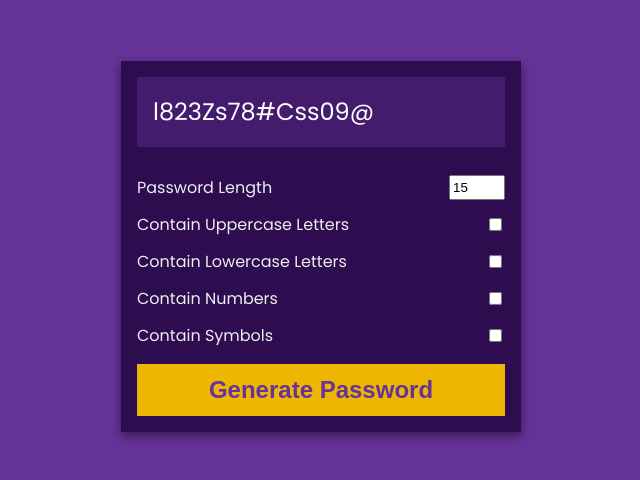
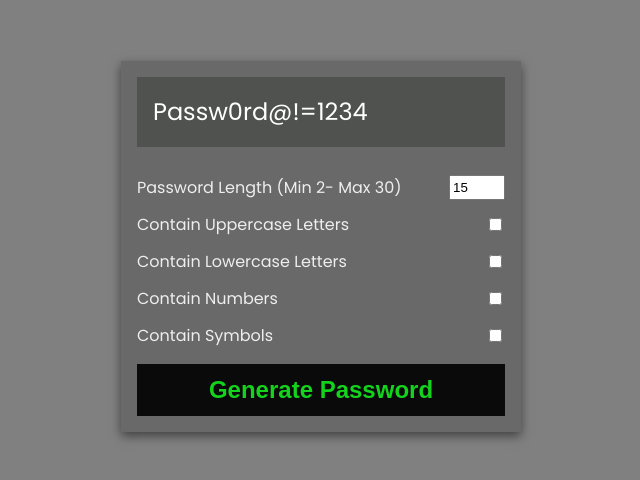
Before and after one commit to Tuhu101/PasswordGen, a plain HTML site: page PasswordGen/Index.html in a window 1280 px wide. Shown: the part 154-634 px from the top of the page, without its empty margins (319-959 px from the left). Drawn offline with Linux system fonts and the light colour scheme.

Commit message:
Add files via upload

```diff
--- a/PasswordGen/Index.html
+++ b/PasswordGen/Index.html
@@ -11,13 +11,13 @@
         <div class="pw-container">
             <div class="pw-header">
                 <div class="pw">
-                    <span id="pw">l823Zs78#Css09@</span>
+                    <span id="pw">Passw0rd@!=1234</span>
                     <button id="copy">Copy</button>
                 </div>
             </div>
             <div class="pw-body">
                 <div class="form-control">
-                    <label for="len">Password Length</label>
+                    <label for="len">Password Length (Min 2- Max 30)</label>
                     <input id="len" value="15" type="number" min="2" max="30" />
                 </div>
                 <div class="form-control">
--- a/PasswordGen/Style.css
+++ b/PasswordGen/Style.css
@@ -5,7 +5,7 @@
 }
 
 body {
-    background-color: rebeccapurple;
+    background-color: grey;
     color: white;
     display: flex;
     align-items: center;
@@ -16,7 +16,7 @@ body {
 }
 
 .pw-container {
-    background-color: rgb(46, 12, 80);
+    background-color: rgb(105,105,105);
     box-shadow: 0 4px 10px rgba(0, 0, 0, 0.5);
     min-width: 400px;
 }
@@ -26,7 +26,7 @@ body {
 }
 
 .pw {
-    background-color: rgb(69, 28, 109);
+    background-color: rgb(79, 82, 79);
     display: flex;
     font-size: 1.5rem;
     align-items: center;
@@ -70,9 +70,9 @@ body {
 }
 
 .generate {
-    background-color: #ecb602;
+    background-color: #0a0a0a;
     border: none;
-    color: rebeccapurple;
+    color: rgb(19, 211, 29);
     cursor: pointer;
     display: block;
     font-size: 1.5rem;
```
